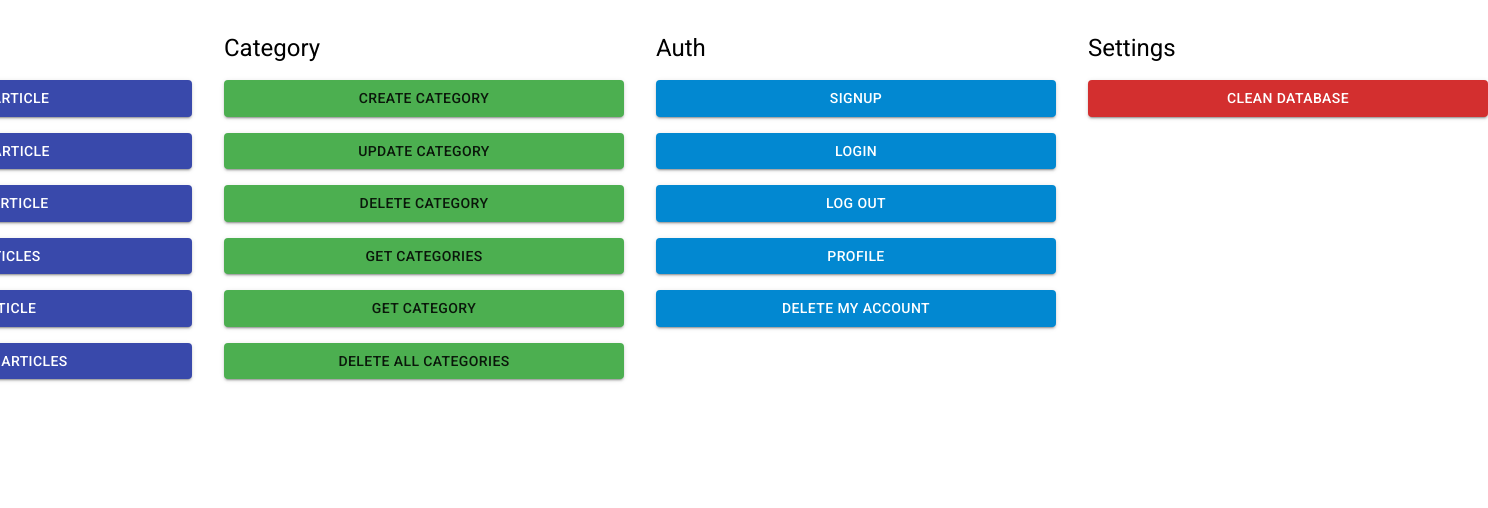
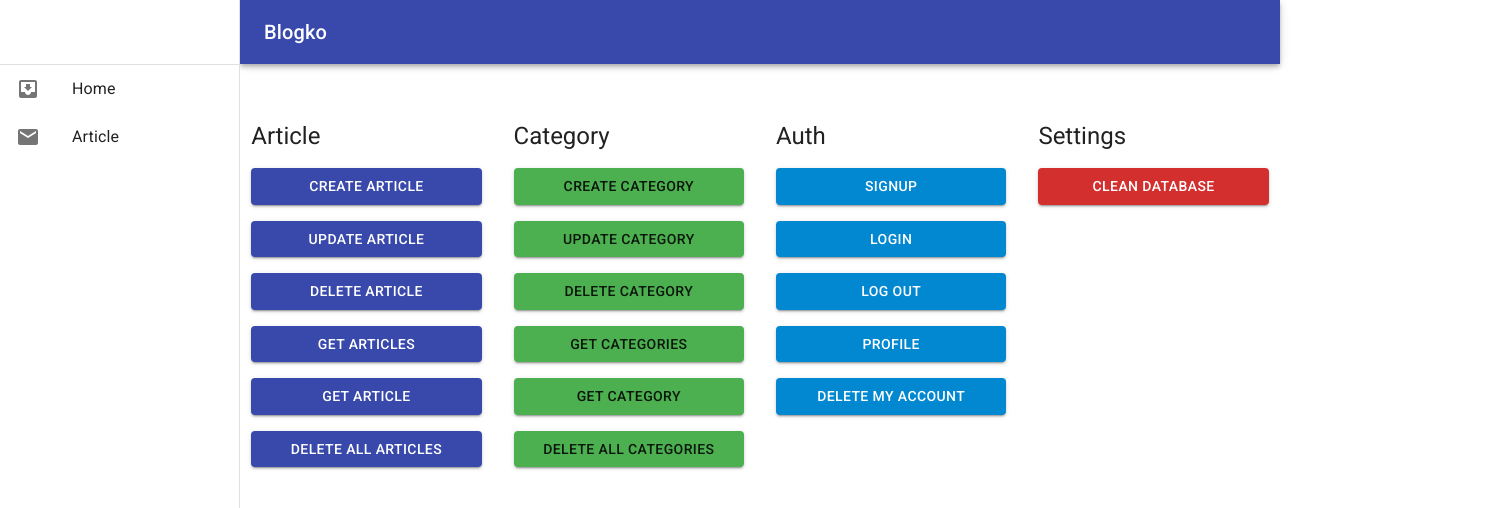
Before and after one commit to tiavina-mika/blogko-client, a React (Create React App) app: page / in a window 1280 px wide. Shown: the top 508 px of the page, 1488 px wide, since content can reach past the window. Built offline with nearby package versions, Linux system fonts and the light colour scheme; no server answers; what parse would draw is missing.

Commit message:
add pages layout

```diff
--- /dev/null
+++ b/src/components/layout/Layout.tsx
@@ -0,0 +1,126 @@
+import AppBar from '@mui/material/AppBar';
+import Box from '@mui/material/Box';
+import CssBaseline from '@mui/material/CssBaseline';
+import Divider from '@mui/material/Divider';
+import Drawer from '@mui/material/Drawer';
+import IconButton from '@mui/material/IconButton';
+import InboxIcon from '@mui/icons-material/MoveToInbox';
+import List from '@mui/material/List';
+import ListItem from '@mui/material/ListItem';
+import ListItemButton from '@mui/material/ListItemButton';
+import ListItemIcon from '@mui/material/ListItemIcon';
+import ListItemText from '@mui/material/ListItemText';
+import MailIcon from '@mui/icons-material/Mail';
+import MenuIcon from '@mui/icons-material/Menu';
+import Toolbar from '@mui/material/Toolbar';
+import Typography from '@mui/material/Typography';
+import { ReactNode, useState } from 'react';
+
+const drawerWidth = 240;
+
+interface Props {
+  /**
+   * Injected by the documentation to work in an iframe.
+   * You won't need it on your project.
+   */
+  window?: () => Window;
+  children: ReactNode;
+}
+
+const Layout = ({ window, children}: Props) => {
+  const [mobileOpen, setMobileOpen] = useState<boolean>(false);
+
+  const handleDrawerToggle = () => {
+    setMobileOpen(!mobileOpen);
+  };
+
+  const drawer = (
+    <div>
+      <Toolbar />
+      <Divider />
+      {[{url: '/', label: 'Home'}, {url: '/', label: 'Article'}].map((path, index) => (
+          <ListItem key={index} disablePadding>
+            <ListItemButton>
+              <ListItemIcon>
+                {index % 2 === 0 ? <InboxIcon /> : <MailIcon />}
+              </ListItemIcon>
+              <ListItemText primary={path.label} />
+            </ListItemButton>
+          </ListItem>
+        ))}
+    </div>
+  );
+
+  const container = window !== undefined ? () => window().document.body : undefined;
+
+  return (
+    <Box sx={{ display: 'flex' }}>
+      <CssBaseline />
+      <AppBar
+        position="fixed"
+        sx={{
+          width: { sm: `calc(100% - ${drawerWidth}px)` },
+          ml: { sm: `${drawerWidth}px` },
+        }}
+      >
+        <Toolbar>
+          <IconButton
+            color="inherit"
+            aria-label="open drawer"
+            edge="start"
+            onClick={handleDrawerToggle}
+            sx={{ mr: 2, display: { sm: 'none' } }}
+          >
+            <MenuIcon />
+          </IconButton>
+          <Typography variant="h6" noWrap component="div">
+            Blogko
+          </Typography>
+        </Toolbar>
+      </AppBar>
+      <Box
+        component="nav"
+        sx={{ width: { sm: drawerWidth }, flexShrink: { sm: 0 } }}
+        aria-label="mailbox folders"
+      >
+        {/* The implementation can be swapped with js to avoid SEO duplication of links. */}
+        <Drawer
+          container={container}
+          variant="temporary"
+          open={mobileOpen}
+          onClose={handleDrawerToggle}
+          ModalProps={{
+            keepMounted: true, // Better open performance on mobile.
+          }}
+          sx={{
+            display: { xs: 'block', sm: 'none' },
+            '& .MuiDrawer-paper': { boxSizing: 'border-box', width: drawerWidth },
+          }}
+        >
+        <List>
+        {drawer}
+      </List>
+        </Drawer>
+        <Drawer
+          variant="permanent"
+          sx={{
+            display: { xs: 'none', sm: 'block' },
+            '& .MuiDrawer-paper': { boxSizing: 'border-box', width: drawerWidth },
+          }}
+          open
+        >
+          {drawer}
+        </Drawer>
+      </Box>
+      <Box
+        component="main"
+        sx={{ flexGrow: 1, p: 3, width: { sm: `calc(100% - ${drawerWidth}px)` } }}
+      >
+        <Toolbar />
+        {children}
+      </Box>
+    </Box>
+  );
+}
+
+export default Layout;
--- a/src/containers/Articles.tsx
+++ b/src/containers/Articles.tsx
@@ -12,7 +12,7 @@ const id = 'r6EZDbqIiS';
 
 
 const StyledButton = styled(Button)({
-  width: 400
+  width: '18vw'
 });
 
 const Article = () => {
--- a/src/containers/Auth.tsx
+++ b/src/containers/Auth.tsx
@@ -3,7 +3,7 @@ import { deleteMyAccount, getCurrentUser, login, logout, signUp } from '../actio
 
 
 const StyledButton = styled(Button)({
-  width: 400
+  width: '18vw'
 });
 
 const Auth = () => {
--- a/src/containers/Categories.tsx
+++ b/src/containers/Categories.tsx
@@ -6,7 +6,7 @@ const id = 'r6EZDbqIiS';
 
 
 const StyledButton = styled(Button)({
-  width: 400
+  width: '18vw'
 });
 
 const Categories = () => {
--- a/src/containers/Home.tsx
+++ b/src/containers/Home.tsx
@@ -3,8 +3,9 @@ import Articles from './Articles';
 import Categories from './Categories';
 import Auth from './Auth';
 import Settings from './Settings';
+import Layout from '../components/layout/Layout';
 
-const StyledContainer = styled(Container)({
+const StyledContainer = styled('div')({
   padding: 12,
   paddingTop: 32,
   display: 'flex',
@@ -13,6 +14,7 @@ const StyledContainer = styled(Container)({
 
 const Home = () => {
   return (
+    <Layout>
       <StyledContainer>
         <Stack spacing={4} direction="row">
           <Articles />
@@ -21,6 +23,8 @@ const Home = () => {
           <Settings />
         </Stack>
       </StyledContainer>
+    </Layout>
+
   );
 }
 
--- a/src/containers/Settings.tsx
+++ b/src/containers/Settings.tsx
@@ -3,7 +3,7 @@ import { cleanDatabase } from '../actions/settings';
 
 
 const StyledButton = styled(Button)({
-  width: 400
+  width: '18vw'
 });
 
 const Settings = () => {
```
Lines whose indentation alone changed are shown as unchanged.
